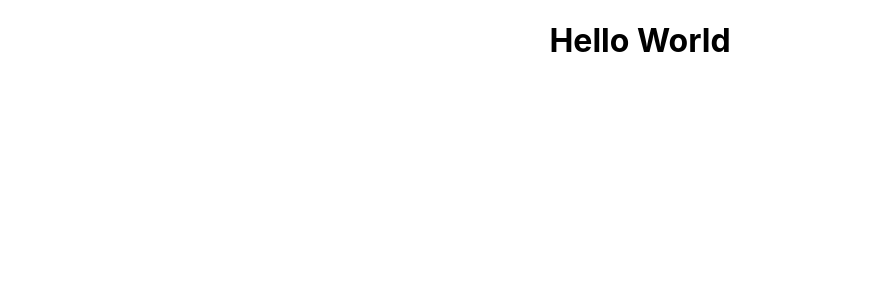
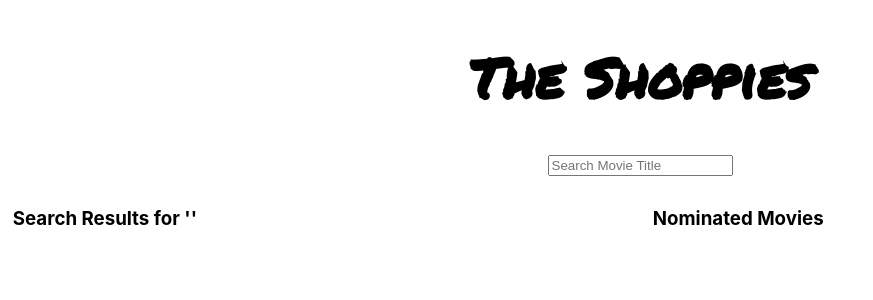
Before and after one commit to aarthiganesh/the-shoppies, a React (Create React App) app: page / in a window 1280 px wide. Shown: the top 300 px of the page, without its empty margins (0-873 px from the left). Built offline with nearby package versions, Linux system fonts and the light colour scheme; no server answers.

Commit message:
nominate and remove working, disable nominate not woriking

```diff
--- a/package.json
+++ b/package.json
@@ -8,6 +8,7 @@
     "@testing-library/user-event": "^12.6.0",
     "react": "^17.0.1",
     "react-dom": "^17.0.1",
+    "react-icons": "^4.1.0",
     "react-scripts": "4.0.1",
     "web-vitals": "^0.2.4"
   },
--- a/src/App.css
+++ b/src/App.css
@@ -1,38 +1,41 @@
+@import url('https://fonts.googleapis.com/css2?family=Permanent+Marker&display=swap');
+
 .App {
+}
+
+h1{
+  font-family: 'Permanent Marker';
+  font-size: 55px;
+}
+
+header{
   text-align: center;
 }
 
-.App-logo {
-  height: 40vmin;
-  pointer-events: none;
+.search{
+  text-align: center;
 }
 
-@media (prefers-reduced-motion: no-preference) {
-  .App-logo {
-    animation: App-logo-spin infinite 20s linear;
-  }
+.search-results{
+  width: 50%;
+  display: flex;
+  flex-wrap: wrap;
+  padding: 1%;
 }
 
-.App-header {
-  background-color: #282c34;
-  min-height: 100vh;
-  display: flex;
-  flex-direction: column;
-  align-items: center;
-  justify-content: center;
-  font-size: calc(10px + 2vmin);
-  color: white;
+.search-results h2{
+  width: 100%;
 }
 
-.App-link {
-  color: #61dafb;
+#test{
+  display: flex;
 }
 
-@keyframes App-logo-spin {
-  from {
-    transform: rotate(0deg);
-  }
-  to {
-    transform: rotate(360deg);
-  }
+.movie{
+  background-color: beige;
+  width: 28%;
+  border-radius: 10px;
+  padding: 10px;
+  margin: 1%;
+  text-align: center;
 }
--- a/src/App.js
+++ b/src/App.js
@@ -1,9 +1,111 @@
 import './App.css';
+import React, { useState, useEffect } from 'react';
+import Search from './components/Search';
+import SearchResults from './components/SearchResults';
+import NominatedMovies from './components/NominatedMovies';
 
 function App() {
+	const [movies, setMovies] = useState([]);
+	const [nominations, setNominations] = useState([]);
+  const [searchValue, setSearchValue] = useState('');
+
+  const getMovieRequest = async (searchValue) => {
+		const url = `http://www.omdbapi.com/?apikey=30608635&type=movie&s=${searchValue}`;
+		const response = await fetch(url);
+		const responseJson = await response.json();
+
+		console.log(searchValue);
+		console.log(url);
+		console.log(responseJson);
+
+		if (responseJson.Search) {
+			setMovies(responseJson.Search);
+		}
+  };
+
+  useEffect(() => {
+		getMovieRequest(searchValue);
+	}, [searchValue]);
+
+	useEffect(() => {
+		const nominationsList = JSON.parse(
+			localStorage.getItem('shoppies-nominations')
+		);
+
+		if (nominationsList) {
+			setNominations(nominationsList);
+		}
+
+		console.log('nominations');
+	}, []);
+
+	const saveToLocalStorage = (items) => {
+		localStorage.setItem('shoppies-nominations', JSON.stringify(items));
+	};
+
+	const addNomination = (movie) => {
+		console.log(nominations);
+		console.log(movie);
+		console.log(!nominations.includes(movie));
+
+		//Brute force .includes() method
+
+		var isInNominations = false;
+
+		for(var i=0;i<nominations.length; i++){
+			console.log(nominations[i]);
+			if(nominations[i].imdbID===movie.imdbID){
+				isInNominations = true;
+			}
+		}
+		if(!isInNominations){
+			const newNominationList = [...nominations, movie];
+			setNominations(newNominationList);
+			saveToLocalStorage(newNominationList);
+		}
+	};
+
+
+	const removeNomination = (movie) => {
+		const newNominationList = nominations.filter(
+			(nomination) => nomination.imdbID !== movie.imdbID
+		);
+
+		setNominations(newNominationList);
+		saveToLocalStorage(newNominationList);
+	};
+
+
   return (
     <div className="App">
-      <h1>Hello World</h1>
+			<header>
+      	<h1>The Shoppies</h1>
+			</header>
+      <section className="search">
+        <Search searchValue={searchValue} setSearchValue={setSearchValue}/>
+			</section>
+			<div id="test">
+				<section className="search-results">
+					<h3>Search Results for '{searchValue}'</h3>
+					<SearchResults
+							movies={movies}
+							handleNominateClick={addNomination}
+							nominations = {nominations}
+					/>
+				</section>
+				<section className="search-results">
+					<h3>Nominated Movies</h3>
+					<NominatedMovies
+							movies={nominations}
+							handleNominateClick={removeNomination}
+					/>
+
+				</section>
+			</div>
+			<section className="">
+
+			</section>
+
     </div>
   );
 }
--- /dev/null
+++ b/src/components/NominatedMovies.js
@@ -0,0 +1,24 @@
+import React from 'react';
+
+const NominatedMovies = (props) => {
+
+	return (
+		<>
+			{props.movies.map((movie,index) => (
+				<div className="movie">
+					<p>
+						{movie.Title}
+					</p>
+					<p>
+						{movie.Year}
+				</p>
+					<button
+						onClick={() => props.handleNominateClick(movie)}
+					>Remove</button>
+				</div>
+			))}
+		</>
+	);
+};
+
+export default NominatedMovies;
--- /dev/null
+++ b/src/components/Search.js
@@ -0,0 +1,13 @@
+import React from 'react';
+
+const Search = (props) => {
+  return(
+    <input
+      value={props.value}
+      onChange={(event) => props.setSearchValue(event.target.value)}
+      placeholder='Search Movie Title'
+    ></input>
+  );
+};
+
+export default Search;
--- /dev/null
+++ b/src/components/SearchResults.js
@@ -0,0 +1,51 @@
+import React from 'react';
+
+const SearchResults = (props) => {
+	const nominations = props.nominations;
+
+	//Brute force .includes() method
+
+	var isInNominations = false;
+
+	function NominateButton (props){
+		for(var i=0;i<nominations.length; i++){
+			console.log(nominations[i]);
+			if(nominations[i].imdbID===props.movie.imdbID){
+				isInNominations = true;
+			}
+		}
+		if(!isInNominations){
+			return(
+				<button
+					onClick={() => props.handleNominateClick(props.movie)}
+				>Nominate</button>
+			)
+		}else{
+			return (
+				<button disabled>Nominated</button>
+			)
+		}
+	}
+
+	return (
+		<>
+			{props.movies.map((movie,index) => (
+				<div className="movie">
+					<p>
+						{movie.Title}
+					</p>
+					<p>
+						{movie.Year}
+				</p>
+					<NominateButton nominations={nominations} movie={movie} handleNominateClick={props.handleNominateClick}/>
+					{/* <button
+						name={movie.Title}
+						onClick={() => props.handleNominateClick(movie)}
+					>Nominate</button> */}
+				</div>
+			))}
+		</>
+	);
+};
+
+export default SearchResults;
```
Also changed, not shown: 2 other files (tests, documents, lock files or other folders).
